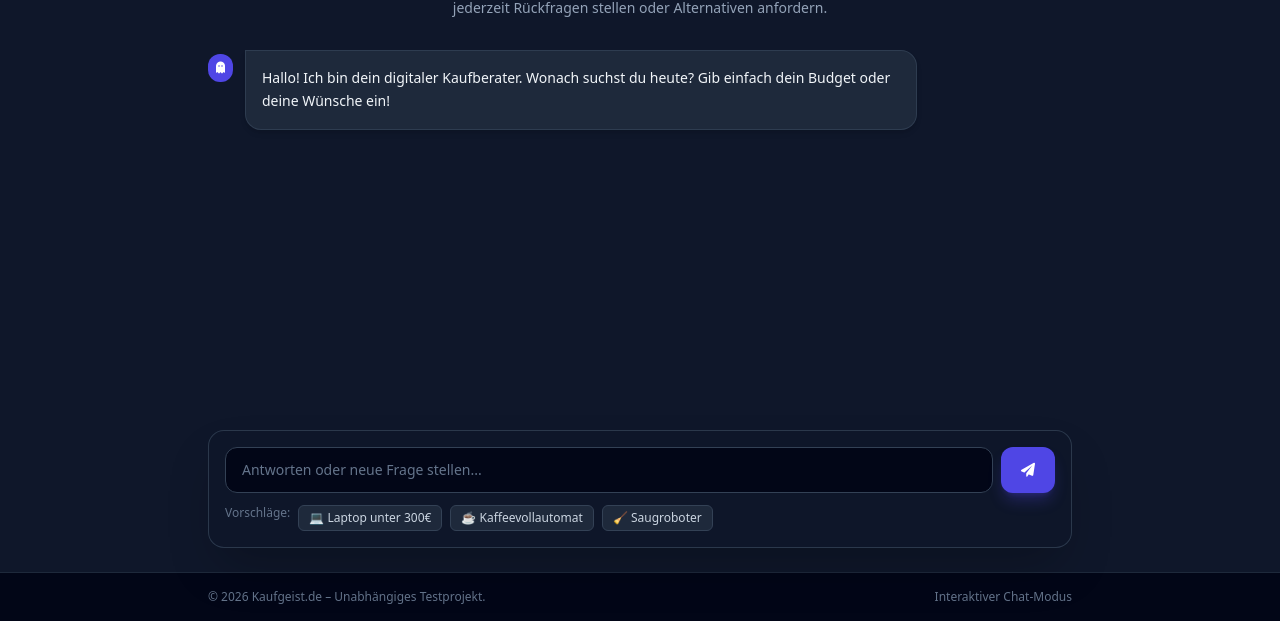
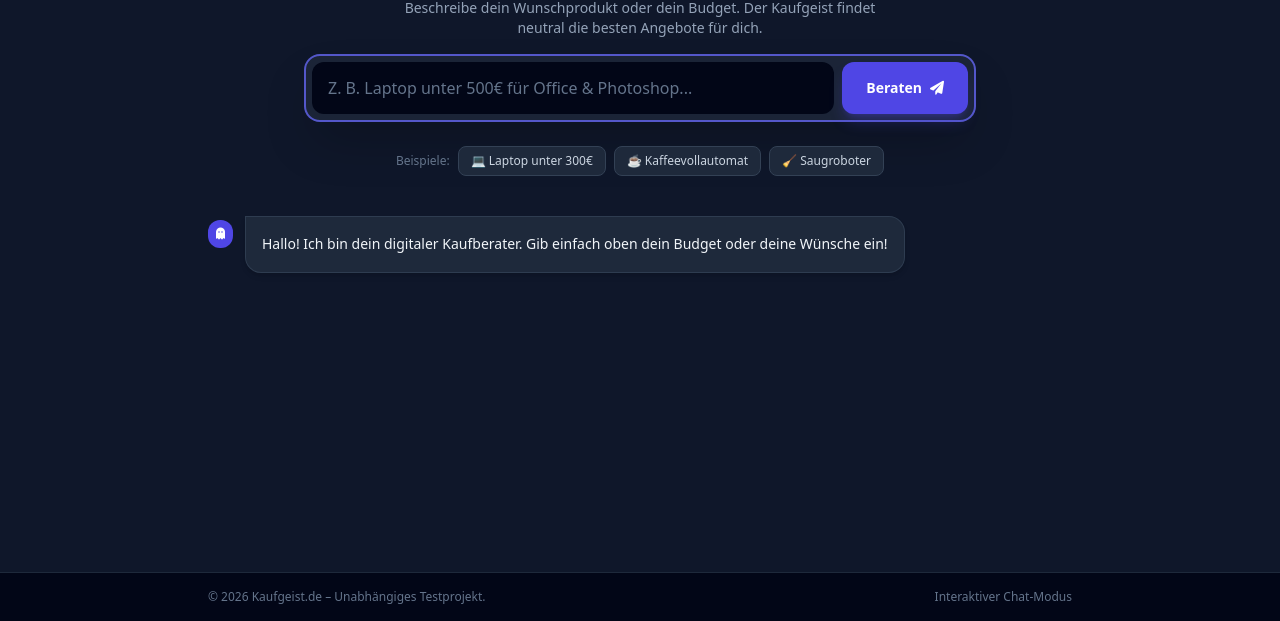
Before and after one commit to Karlkari/kaufgeist, a plain HTML site: page index.html in a window 1280 px wide. Shown: the part 179-800 px from the top of the page. Drawn offline with nearby package versions, Linux system fonts and the light colour scheme.

Commit message:
Update hero section and chat input functionality

```diff
--- a/index.html
+++ b/index.html
@@ -41,43 +41,59 @@
     <!-- Main Content -->
     <main class="flex-grow max-w-4xl w-full mx-auto px-4 py-6 flex flex-col gap-6">
 
-        <!-- Hero Section -->
-        <section id="heroSection" class="text-center space-y-2 py-2">
-            <h2 class="text-2xl sm:text-3xl font-extrabold text-white">Interaktive KI-Kaufberatung</h2>
+        <!-- Hero Section mit Prominenter Eingabe -->
+        <section id="heroSection" class="text-center space-y-4 py-4">
+            <h2 class="text-3xl sm:text-4xl font-extrabold text-white tracking-tight">
+                Was möchtest du heute kaufen?
+            </h2>
             <p class="text-slate-400 text-xs sm:text-sm max-w-lg mx-auto">
-                Beschreibe deine Wünsche oder dein Budget. Du kannst dem Kaufgeist jederzeit Rückfragen stellen oder Alternativen anfordern.
+                Beschreibe dein Wunschprodukt oder dein Budget. Der Kaufgeist findet neutral die besten Angebote für dich.
             </p>
+
+            <!-- Prominente Hero-Eingabebox -->
+            <div id="heroInputContainer" class="max-w-2xl mx-auto mt-4 p-1.5 bg-slate-800/80 border-2 border-indigo-500/80 focus-within:border-indigo-400 focus-within:ring-4 focus-within:ring-indigo-500/20 rounded-2xl shadow-2xl transition-all">
+                <div class="flex gap-2">
+                    <input type="text" id="heroInput" placeholder="Z. B. Laptop unter 500€ für Office & Photoshop..."
+                        onkeypress="if(event.key === 'Enter') sendHeroMessage()"
+                        class="flex-grow bg-slate-950 border-none rounded-xl px-4 py-3.5 text-base focus:outline-none text-white placeholder-slate-500">
+                    <button onclick="sendHeroMessage()" class="bg-indigo-600 hover:bg-indigo-500 text-white font-semibold px-6 py-3.5 rounded-xl transition flex items-center justify-center gap-2 text-sm shadow-lg shadow-indigo-600/30">
+                        <span>Beraten</span>
+                        <i class="fa-solid fa-paper-plane"></i>
+                    </button>
+                </div>
+            </div>
+
+            <!-- Vorschläge -->
+            <div id="quickTags" class="pt-2 flex flex-wrap justify-center gap-2 text-xs text-slate-400">
+                <span class="text-slate-500 self-center">Beispiele:</span>
+                <button onclick="quickSearch('Laptop unter 300 Euro für Mails & Videos')" class="bg-slate-800 hover:bg-slate-700 px-3 py-1.5 rounded-lg border border-slate-700 text-slate-300 transition">💻 Laptop unter 300€</button>
+                <button onclick="quickSearch('Kaffeevollautomat unter 400 Euro')" class="bg-slate-800 hover:bg-slate-700 px-3 py-1.5 rounded-lg border border-slate-700 text-slate-300 transition">☕ Kaffeevollautomat</button>
+                <button onclick="quickSearch('Saugroboter leise für Tierhaare')" class="bg-slate-800 hover:bg-slate-700 px-3 py-1.5 rounded-lg border border-slate-700 text-slate-300 transition">🧹 Saugroboter</button>
+            </div>
         </section>
 
         <!-- Chat History Window -->
-        <section id="chatContainer" class="flex-grow space-y-4 overflow-y-auto pb-4">
-            <!-- Begrüßungs-Bubble vom Kaufgeist -->
+        <section id="chatContainer" class="flex-grow space-y-4 overflow-y-auto pb-4 min-h-[150px]">
+            <!-- Begrüßungs-Bubble -->
             <div class="flex items-start gap-3">
                 <div class="bg-indigo-600 p-2 rounded-xl text-white text-xs mt-1">
                     <i class="fa-solid fa-ghost"></i>
                 </div>
                 <div class="bg-slate-800 border border-slate-700/80 rounded-2xl rounded-tl-none p-4 max-w-2xl text-sm leading-relaxed shadow-md">
-                    Hallo! Ich bin dein digitaler Kaufberater. Wonach suchst du heute? Gib einfach dein Budget oder deine Wünsche ein!
+                    Hallo! Ich bin dein digitaler Kaufberater. Gib einfach oben dein Budget oder deine Wünsche ein!
                 </div>
             </div>
         </section>
 
-        <!-- Sticky Input Box Bottom -->
-        <section class="sticky bottom-4 bg-slate-900/90 backdrop-blur border border-slate-700/80 rounded-2xl p-3 sm:p-4 shadow-2xl">
+        <!-- Sticky Chat Input (Für Rückfragen während des Chats) -->
+        <section id="stickyInputSection" class="hidden sticky bottom-4 bg-slate-900/90 backdrop-blur border border-slate-700/80 rounded-2xl p-3 sm:p-4 shadow-2xl">
             <div class="flex gap-2">
-                <input type="text" id="userInput" placeholder="Antworten oder neue Frage stellen..."
+                <input type="text" id="userInput" placeholder="Rückfrage stellen oder Alternative anfordern..."
                     onkeypress="if(event.key === 'Enter') sendMessage()"
                     class="flex-grow bg-slate-950 border border-slate-700 rounded-xl px-4 py-3 text-sm focus:outline-none focus:border-indigo-500 text-white placeholder-slate-500">
                 <button onclick="sendMessage()" id="sendBtn" class="bg-indigo-600 hover:bg-indigo-500 text-white font-medium px-5 py-3 rounded-xl transition flex items-center justify-center gap-2 text-sm shadow-lg shadow-indigo-600/30">
                     <i class="fa-solid fa-paper-plane"></i>
                 </button>
-            </div>
-
-            <div id="quickTags" class="mt-3 flex flex-wrap gap-2 text-xs text-slate-400">
-                <span class="text-slate-500">Vorschläge:</span>
-                <button onclick="quickSearch('Laptop unter 300 Euro für Mails & Videos')" class="bg-slate-800 hover:bg-slate-700 px-2.5 py-1 rounded-md border border-slate-700 text-slate-300">💻 Laptop unter 300€</button>
-                <button onclick="quickSearch('Kaffeevollautomat unter 400 Euro')" class="bg-slate-800 hover:bg-slate-700 px-2.5 py-1 rounded-md border border-slate-700 text-slate-300">☕ Kaffeevollautomat</button>
-                <button onclick="quickSearch('Saugroboter leise für Tierhaare')" class="bg-slate-800 hover:bg-slate-700 px-2.5 py-1 rounded-md border border-slate-700 text-slate-300">🧹 Saugroboter</button>
             </div>
         </section>
 
@@ -95,9 +111,31 @@
     <script>
         let chatHistory = [];
 
+        function sendHeroMessage() {
+            const heroInput = document.getElementById('heroInput');
+            const text = heroInput.value.trim();
+            if (!text) return;
+
+            // Zeige die untere Chat-Eingabeleiste für Rückfragen an
+            document.getElementById('stickyInputSection').classList.remove('hidden');
+
+            // Führe die Suche mit dem Text aus dem Hero-Input aus
+            processSearch(text);
+            heroInput.value = '';
+        }
+
+        function sendMessage() {
+            const userInput = document.getElementById('userInput');
+            const text = userInput.value.trim();
+            if (!text) return;
+
+            processSearch(text);
+            userInput.value = '';
+        }
+
         function quickSearch(query) {
-            document.getElementById('userInput').value = query;
-            sendMessage();
+            document.getElementById('stickyInputSection').classList.remove('hidden');
+            processSearch(query);
         }
 
         function resetChat() {
@@ -114,16 +152,11 @@
                 </div>
             `;
             document.getElementById('quickTags').classList.remove('hidden');
+            document.getElementById('stickyInputSection').classList.add('hidden');
         }
 
-        async function sendMessage() {
-            const userInput = document.getElementById('userInput');
-            const text = userInput.value.trim();
-            if (!text) return;
-
+        async function processSearch(text) {
             const chatContainer = document.getElementById('chatContainer');
-            const sendBtn = document.getElementById('sendBtn');
-
             document.getElementById('quickTags').classList.add('hidden');
 
             // 1. User-Nachricht im UI anzeigen
@@ -136,10 +169,9 @@
             `;
 
             chatHistory.push({ role: 'user', content: text });
-            userInput.value = '';
             chatContainer.scrollTop = chatContainer.scrollHeight;
 
-            // 2. Lade-Indikator anzeigen
+            // 2. Lade-Indikator
             const loadingId = 'loading-' + Date.now();
             chatContainer.innerHTML += `
                 <div id="${loadingId}" class="flex items-start gap-3">
@@ -177,7 +209,6 @@
                     return;
                 }
 
-                // Speichert nur die reine Antwort im Verlauf, damit Folgefragen nicht abstürzen
                 chatHistory.push({ role: 'assistant', content: data.reply });
 
                 // 3. Produkte-HTML bauen
```
